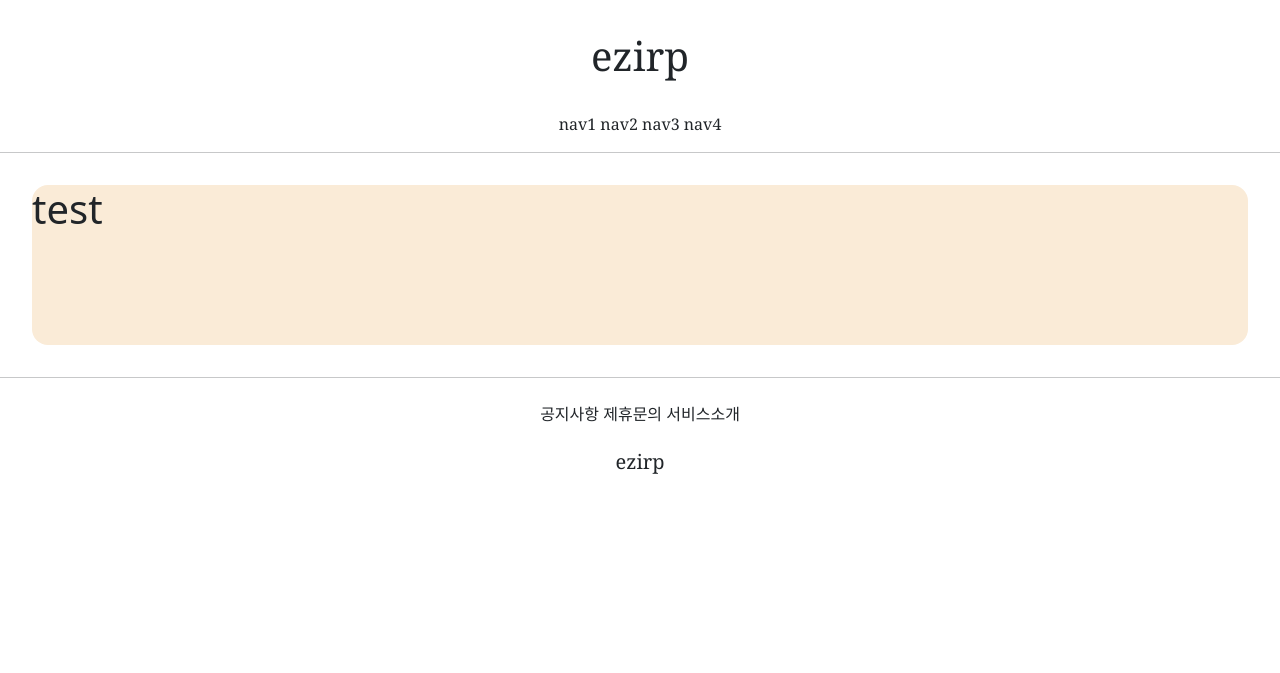
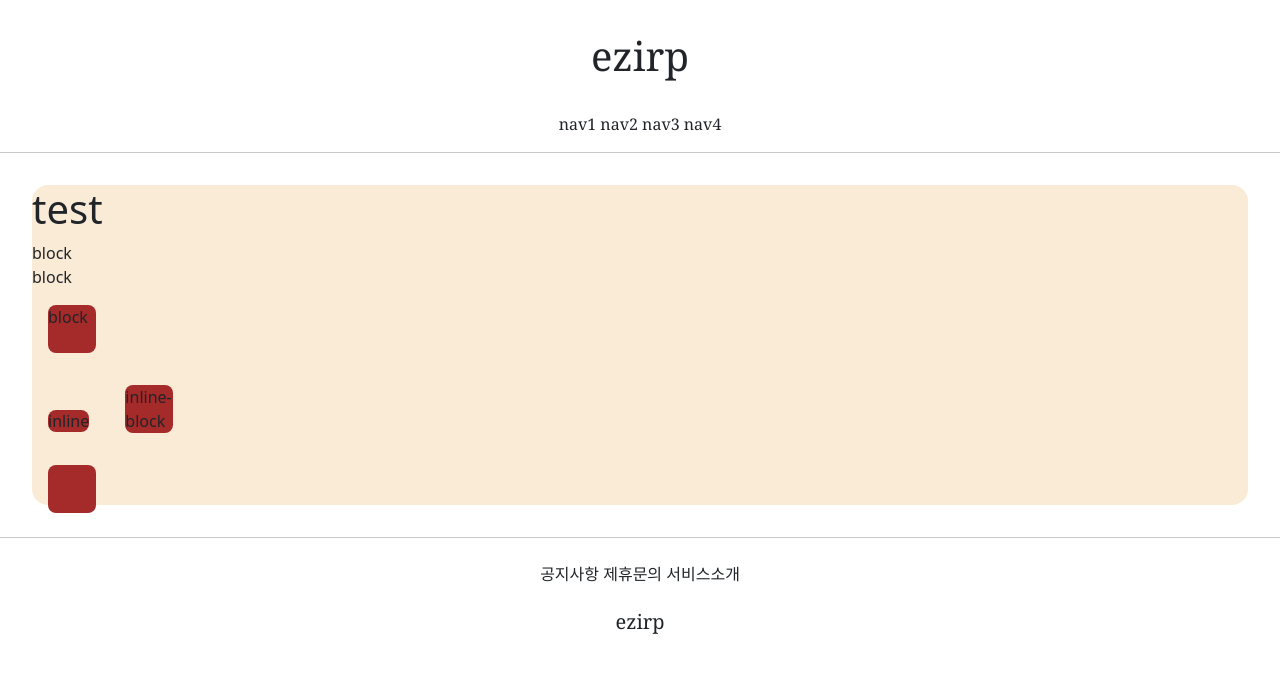
Before and after one commit to yeonsangKim/django_1, a Django app: template accountapp/templates/accountapp/hello_world.html in a window 1280 px wide. Shown: the top 673 px of the page. Run offline with Django 3.2, Linux system fonts and the light colour scheme; the template is opened without the code that fills it, so the values that code supplies are empty; parts of the project's set-up code (start-up, migrations or seed data) failed here and were passed over.

Commit message:
7/7 3 class commit 2

```diff
--- a/accountapp/templates/accountapp/hello_world.html
+++ b/accountapp/templates/accountapp/hello_world.html
@@ -1,11 +1,36 @@
 {%  extends 'base.html' %}
 
 {%  block content  %}
-<div style="height: 10rem; background-color: antiquewhite; border-radius: 1rem; margin: 2rem">
 
-<h1>
-    test
-</h1>
+ <style>
+    .testing{
+        background-color: brown;
+        margin: 1rem;
+        height: 48px;
+        width:48px;
+        border-radius: 0.5rem;
+    }
 
+
+ </style>
+<div style="height: 20em; background-color: antiquewhite; border-radius: 1rem; margin: 2rem">
+
+    <h1>
+        test
+    </h1>
+<div style="display: block">block</div>
+
+<div style="display: block">block</div>
+
+<div class="testing"  style="display: block">block</div>
+
+<div class="testing"   style="display: inline">inline</div>
+
+
+<div class="testing"  style="display: none">none</div>
+
+<div class="testing"  style="display: inline-block">inline-block</div>
+
+<div class="testing" ></div>
 </div>
 {% endblock %}
```
